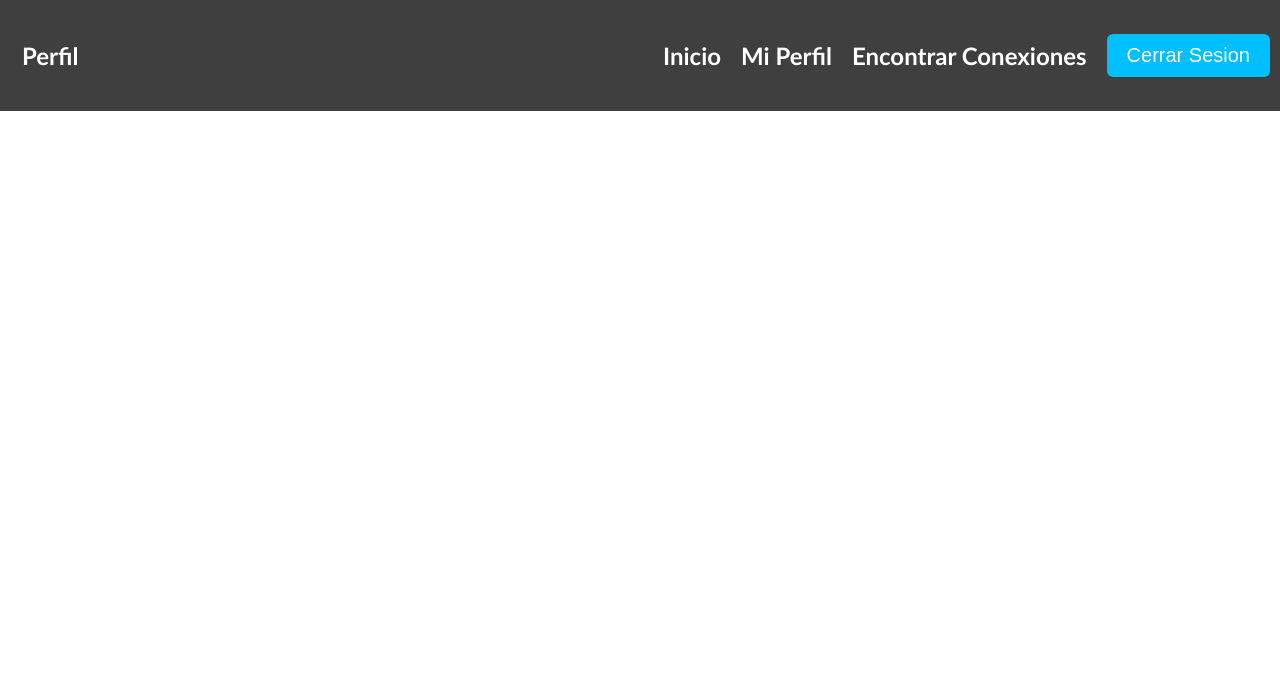
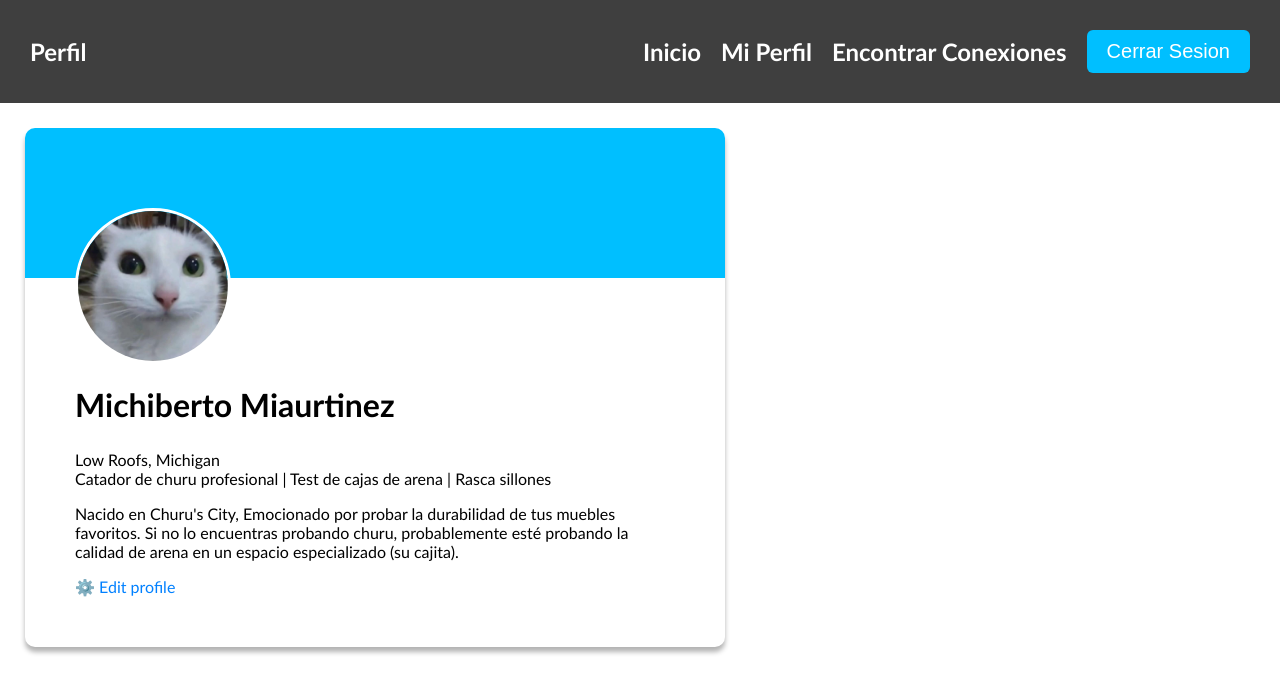
Before and after one commit to JoacoOrbit/pagina-usuarios, a plain HTML site: page index.html in a window 1280 px wide. Drawn offline with Linux system fonts and the light colour scheme.

Commit message:
fixes header, finishes user-card

```diff
--- a/css/style.css
+++ b/css/style.css
@@ -9,7 +9,7 @@ nav {
     flex-direction: row;
     justify-content: space-between;
     align-items: center;
-    padding: 10px
+    padding: 30px
 }
 #nav-list {
     display: flex;
@@ -18,6 +18,8 @@ nav {
     font-size: 24px;
     font-weight: bold;
     align-items: center;
+    margin: 0px;
+    padding: 0px;
 }
 
 #nav-list>li>a{
@@ -26,7 +28,7 @@ nav {
 }
 
 h1 {
-    margin: 12px;
+    margin: 0px;
 }
 
 li{
@@ -44,5 +46,45 @@ li{
 
 .main-content {
     display: flex;
-    justify-content: space-around;
+    justify-content: space-between;
+    padding: 25px;
 }
+
+.user-card{
+    width: 700px;
+    border-radius: 10px;
+    overflow:hidden;
+    position: relative;
+}
+
+.shadow {
+    box-shadow: 0px 5px 5px 0px rgba(0, 0, 0, 0.3);
+}
+
+#blue {
+    width: 100%;
+    height: 150px;
+    background-color: deepskyblue;
+}
+
+.main-pfp {
+    border-radius: 50%;
+    border: 3px white solid;
+    height: 150px;
+    position: absolute;
+    top: 80px;
+}
+
+.user-content {
+    padding: 50px;
+}
+
+h2 {
+    padding-top: 30px;
+    font-size: 2em;
+}
+
+.edit {
+    color:rgb(0, 128, 255);
+    text-decoration: none;
+}
--- a/index.html
+++ b/index.html
@@ -19,7 +19,22 @@
         </nav>
     </header>
     <div class="main-content">
-    <main></main>
+    <main>
+        <article class="user-card shadow">
+            <div id="blue"></div>
+            <div class="user-content">
+                <img class="main-pfp" src="img/pfp.jpg" alt="foto de perfil">
+                <h2>Michiberto Miaurtinez</h2>
+                <p>Low Roofs, Michigan <br>
+                Catador de churu profesional | Test de cajas de arena | Rasca sillones</p>
+                <p>Nacido en Churu's City, Emocionado por probar la durabilidad de tus muebles favoritos. Si no lo encuentras probando churu, probablemente esté probando la calidad de arena en un espacio especializado (su cajita).</p>
+                <a href="#" class="edit">⚙️ Edit profile</a>
+            </div>
+        </article>
+        <section class="education">
+
+        </section>
+    </main>
     <aside></aside>
     </div>
 </body>
```
